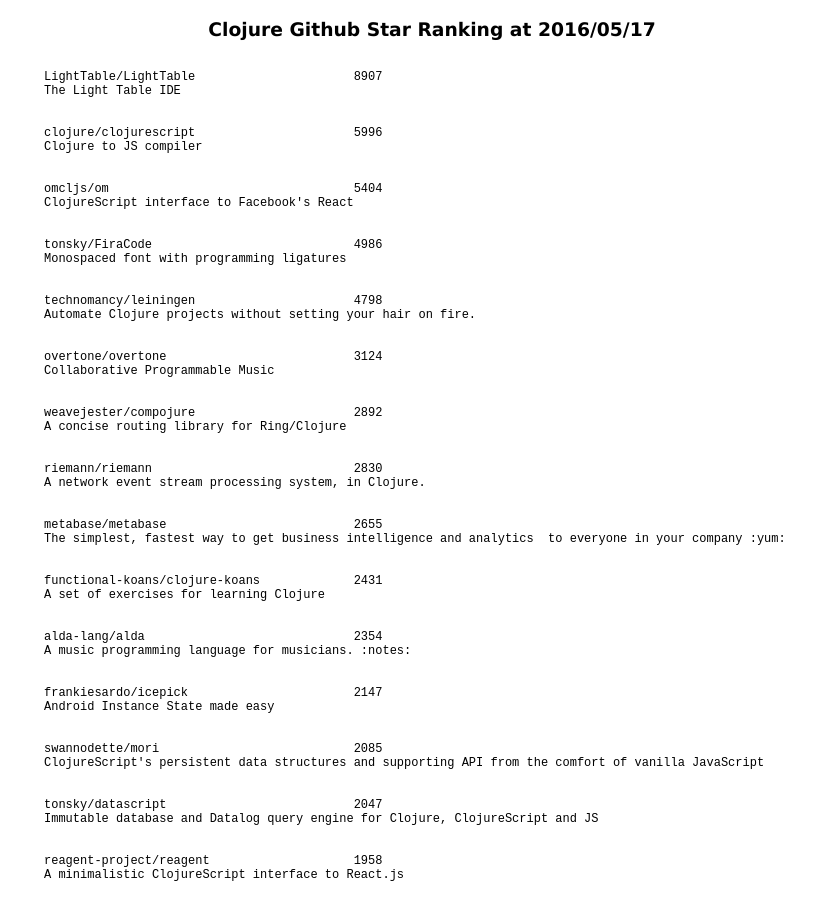
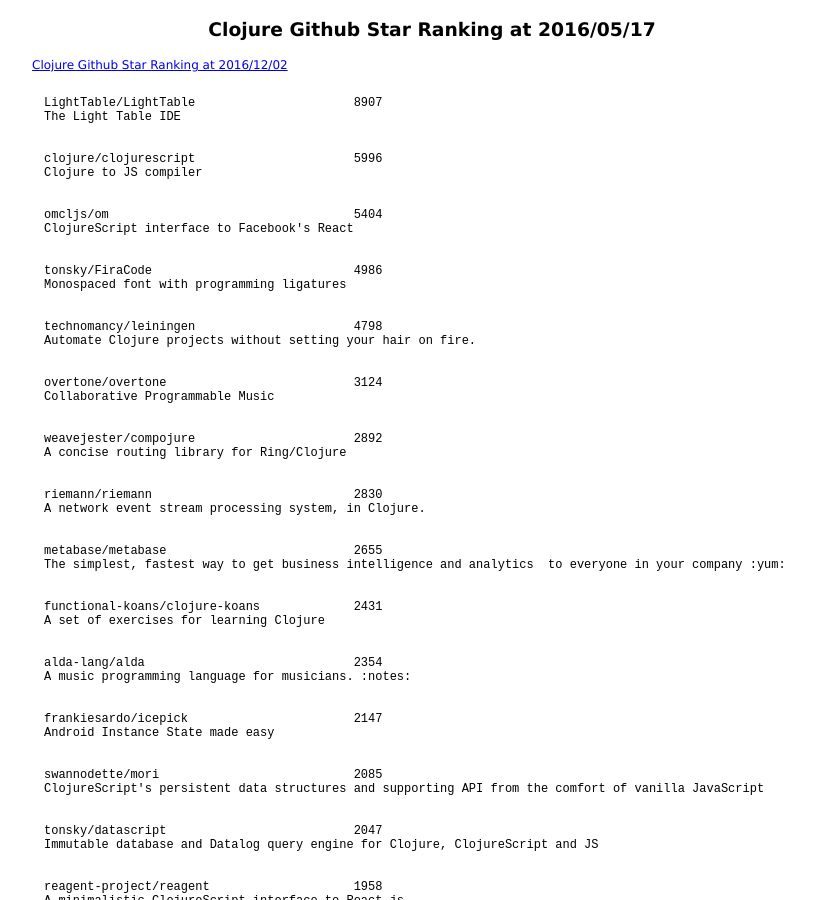
Before and after one commit to 38elements/38elements.github.com, a Jekyll site: the page built from _posts/2016-05-17-clojure-repository-github-star-ranking.md, in a window 1280 px wide and 900 px high. Shown: the whole window, without its empty margins (208-1022 px from the left). Built offline with Jekyll 4.4.1, drawn with Linux system fonts in a browser that asks for light colours.

Commit message:
Update 2016-05-17-clojure-repository-github-star-ranking.md

```diff
--- a/_posts/2016-05-17-clojure-repository-github-star-ranking.md
+++ b/_posts/2016-05-17-clojure-repository-github-star-ranking.md
@@ -2,6 +2,7 @@
 layout: posts
 title: Clojure Github Star Ranking at 2016/05/17
 ---
+[Clojure Github Star Ranking at 2016/12/02](/2016/12/02/clojure-repository-github-star-ranking.html)
 <pre style="background-color: white;border: none;">
 LightTable/LightTable                      8907
 The Light Table IDE
```
